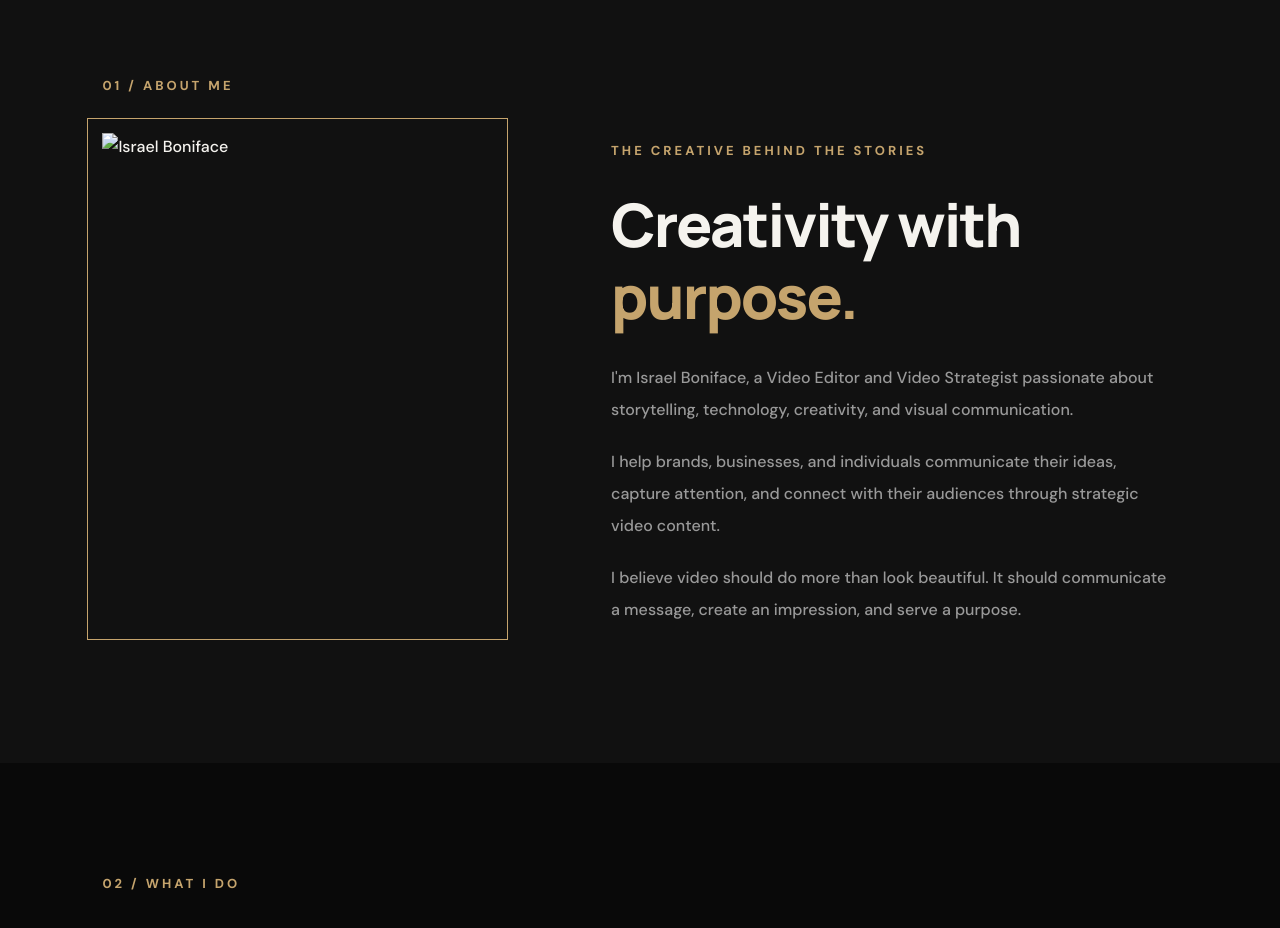
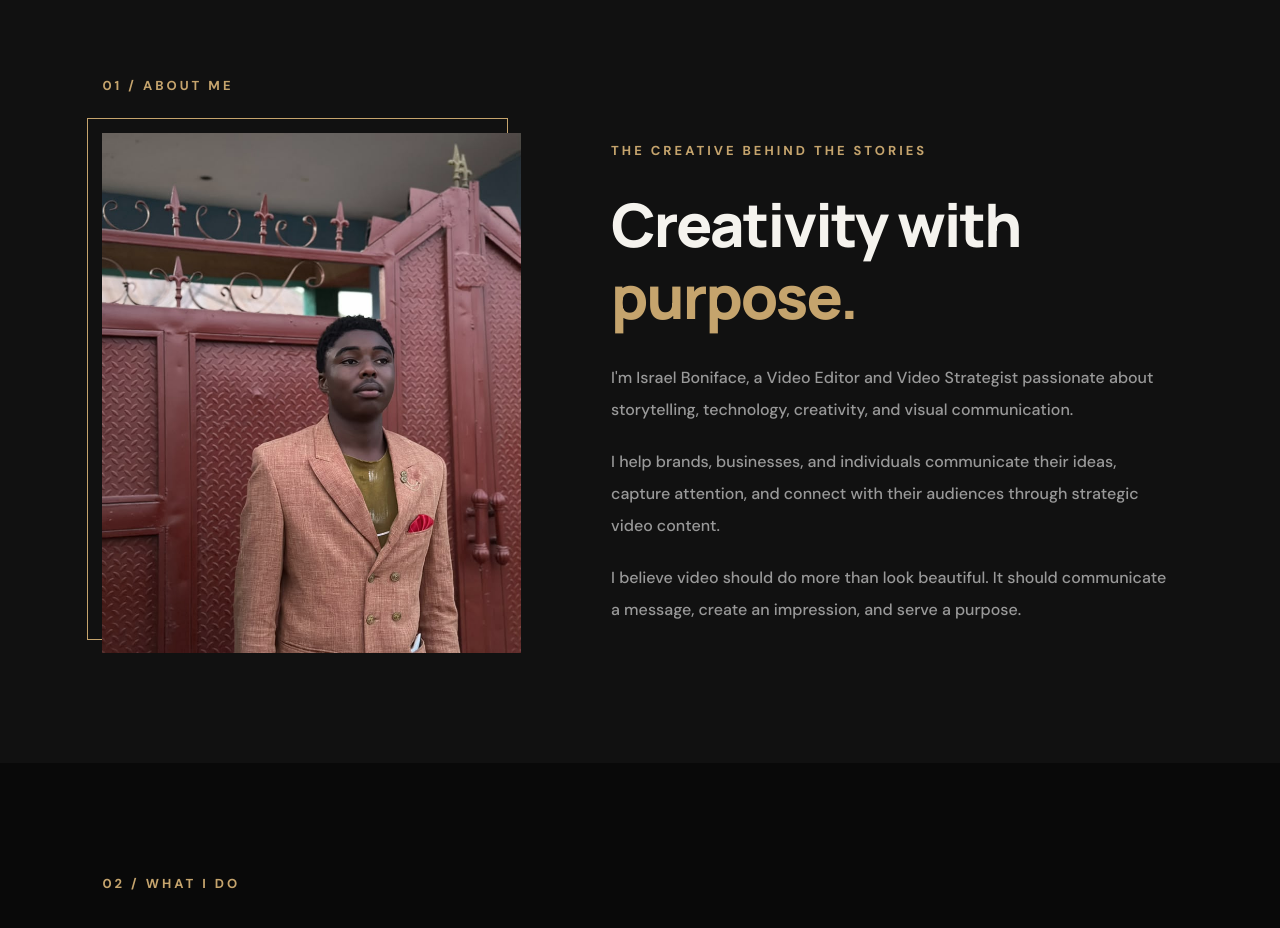
Before and after one commit to abrahamzachariah55707-commits/I-B, a plain HTML site: page index.html in a window 1280 px wide. Shown: the part 1100-2028 px from the top of the page. Drawn offline with Linux system fonts and the light colour scheme.

Commit message:
Update index.html

```diff
--- a/index.html
+++ b/index.html
@@ -109,7 +109,7 @@
         <div class="about-grid">
 
             <div class="about-image">
-                <img src="img/IMG-20261106-WA0063.jpg" alt="Israel Boniface">
+                <img src="IMG-20261106-WA0063.jpg" alt="Israel Boniface">
             </div>
 
             <div class="about-content">
```
